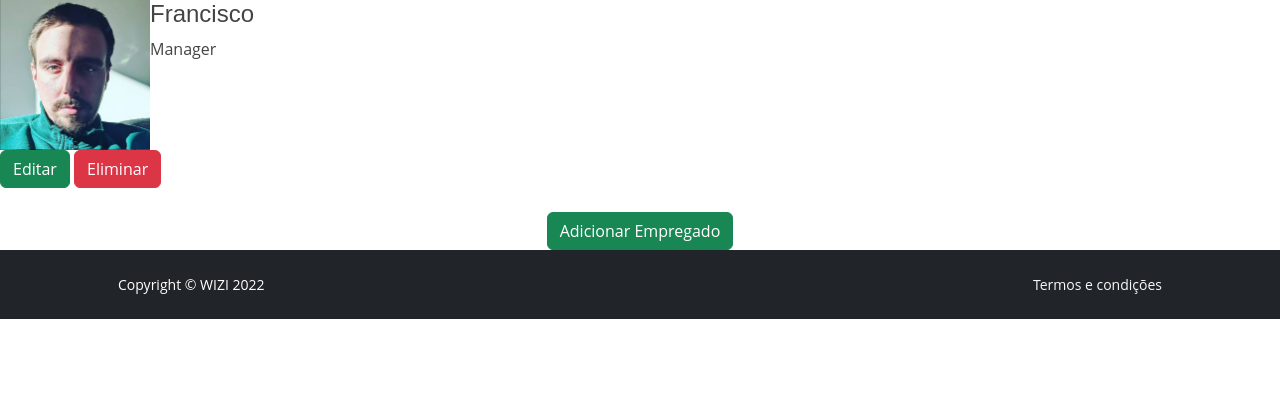
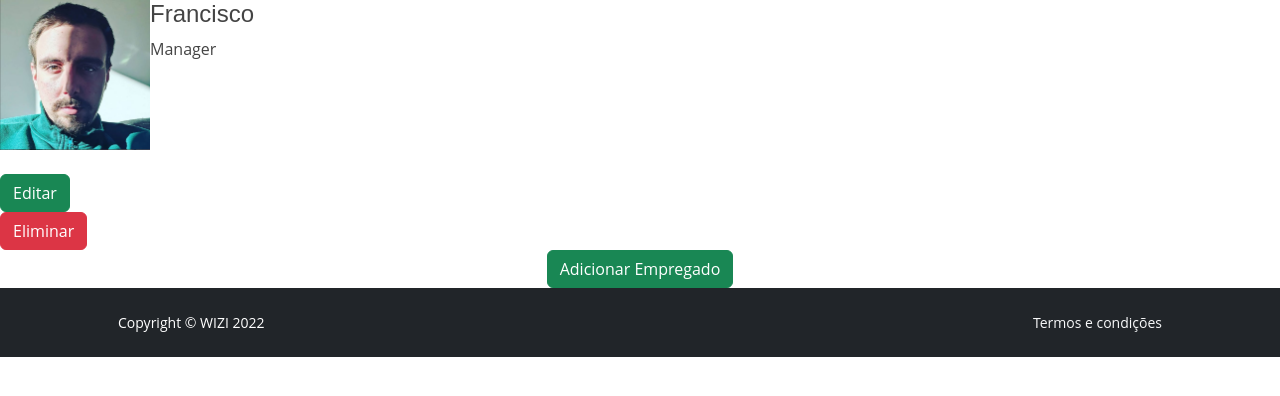
Before and after one commit to devFtorres/WIZI, a Django app: page /employers/ in a window 1280 px wide. Shown: the part 65-461 px from the top of the page. Run offline with Django 4.2, Linux system fonts and the light colour scheme; a user stored in the database is signed in; data comes from the database, SQL or seed files in the repository; both versions use the stored data as it was after the commit.

Commit message:
fix some bugs

```diff
--- a/wiz/src/views.py
+++ b/wiz/src/views.py
@@ -31,13 +31,6 @@ def contact(request):
         return render (request, "contact.html", {'name': name})
     else:
         return render (request, "contact.html")
-
-
-
-
-
-
-
 
 
 def conditions(request):
@@ -93,7 +86,7 @@ def company_update(request, pk):
     company = Company.objects.get(id=pk)
     form = CompanyForm(instance=company)
     if request.method == "POST":
-        form = CompanyForm(request.POST, instance=company)
+        form = CompanyForm(request.POST, request.FILES, instance=company)
         if form.is_valid():
             form.save()
             return redirect("/companies/")
@@ -142,7 +135,7 @@ def separator_create(request):
     form = SeparatorForm()
     company = Company.objects.get(user=request.user)
     if request.method == "POST":
-        form = SeparatorForm(request.POST )
+        form = SeparatorForm(request.POST,  request.FILES)
         if form.is_valid():
             instance = form.save(commit=False)
             instance.company = company
@@ -159,7 +152,7 @@ def separator_update(request, pk):
     separator = Separator.objects.get(id=pk)
     form = SeparatorForm(instance=separator)
     if request.method == "POST":
-        form = SeparatorForm(request.POST, instance=separator)
+        form = SeparatorForm(request.POST, request.FILES, instance=separator)
         if form.is_valid():
             form.save()
             return redirect("/separators/")
@@ -224,7 +217,7 @@ def employer_update(request, pk):
     employer = Employer.objects.get(id=pk)
     form = EmployerForm(instance=employer)
     if request.method == "POST":
-        form = EmployerForm(request.POST, instance=employer)
+        form = EmployerForm(request.POST, request.FILES, instance=employer)
         if form.is_valid():
             form.save()
             return redirect("/employers/")
@@ -289,7 +282,7 @@ def product_update(request, pk):
     product = Product.objects.get(id=pk)
     form = ProductForm(instance=product)
     if request.method == "POST":
-        form = ProductForm(request.POST, instance=product)
+        form = ProductForm(request.POST, request.FILES, instance=product)
         if form.is_valid():
             form.save()
             return redirect("/products/")
--- a/wiz/templates/list_employer.html
+++ b/wiz/templates/list_employer.html
@@ -9,25 +9,23 @@
           <h1>Nao tem empregados ainda ...</h1>
 
       {% else %}
-          {% for employer in employers %}
-              <div class="col-lg-6 mb-4" data-aos="fade-up" data-aos-delay="100">
-                <div class="member d-flex align-items-start">
-                <div class="pic"><img src="{{ employer.image.url }}" class="img-fluid" alt="" style="height: 150px; width: 150px"></div>
-                <div class="member-info">
-                    <h4>{{ employer.name }}</h4>
-                    <span>{{ employer.funcion }}</span>
-                    <div class="social">
-                    <a href="{{ employer.facebook }}"><i class="ri-facebook-fill"></i></a>
-                    <a href="{{ employer.instagram }}"><i class="ri-instagram-fill"></i></a>
+          <div class="row">
+            {% for employer in employers  %}
+                <div class="col-lg-4 mb-4" data-aos="fade-up" data-aos-delay="100">
+                    <div class="member d-flex align-items-start">
+                    <div class="pic"><img src="{{ employer.image.url }}" class="img-fluid" alt="" style="width: 150px; height:150px"></div>
+                    <div class="member-info">
+                        <h4>{{ employer.name }}</h4>
+                        <span>{{ employer.funcion }}</span>
                     </div>
-                </div>
+                    </div>
                 </div>
                 <a href="/employers/{{ employer.id }}/update/"><button type="submit" class="btn btn-success">Editar</button></a>
                 <a href="/employers/{{ employer.id }}/delete/"><button type="submit" class="btn btn-danger">Eliminar</button></a>
-              </div>
+
           {% endfor %}
       {% endif %}
-
+    </div>
           <div class="d-flex align-items-center justify-content-center">
             <a href=" {% url 'create-employer' %} "><button type="submit" class="btn btn-success">Adicionar Empregado</button></a>
           </div>
--- a/wiz/templates/list_product.html
+++ b/wiz/templates/list_product.html
@@ -20,7 +20,7 @@
                 <div class="card" style="width: 18rem;">
                     <img src="{{product.image.url}}" class="card-img-top">
                     <div class="card-body">
-                      <h5 class="card-title">{{product.price}}</h5>
+                      <h5 class="card-title">{{product.price}} €</h5>
                       <p class="card-text">{{product.desc}}</p>
                     </div>
                   </div>
```
Also changed, not shown: wiz/templates/my_wiz_view.html (+3 -7 lines), wiz/db.sqlite3, wiz/static/images/Screenshot_1_7FYOVrd.png (added), wiz/static/images/Screenshot_1_KoNQHJt.png (added), wiz/static/images/Screenshot_1_WZExe1O.png (added), wiz/static/images/Screenshot_1_YLeCFZJ.png (added), wiz/static/images/gato_bM10Efz.png (added), wiz/static/images/gato_h7HMOfI.png (added), wiz/static/images/gato_wzN5M8f.png (added).
